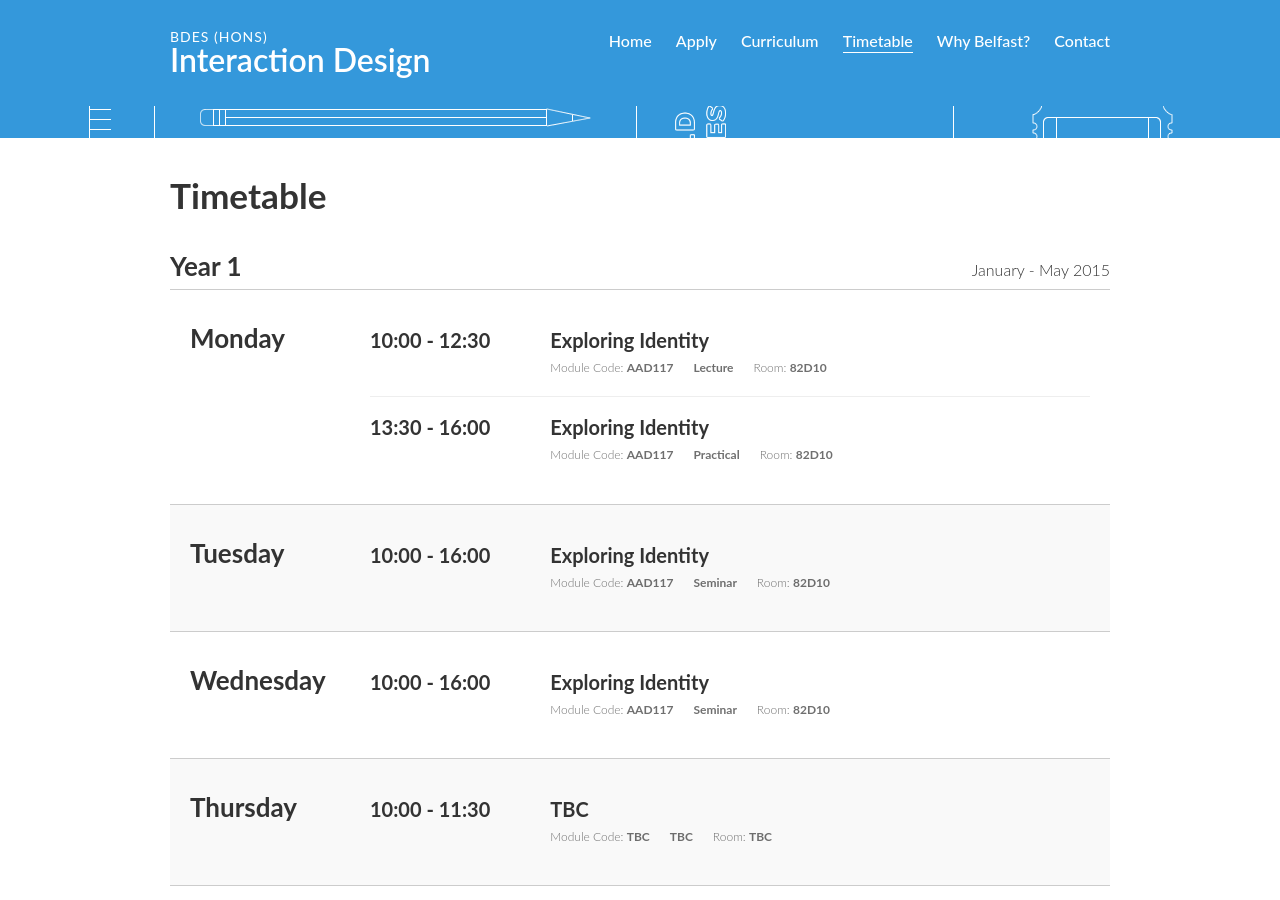
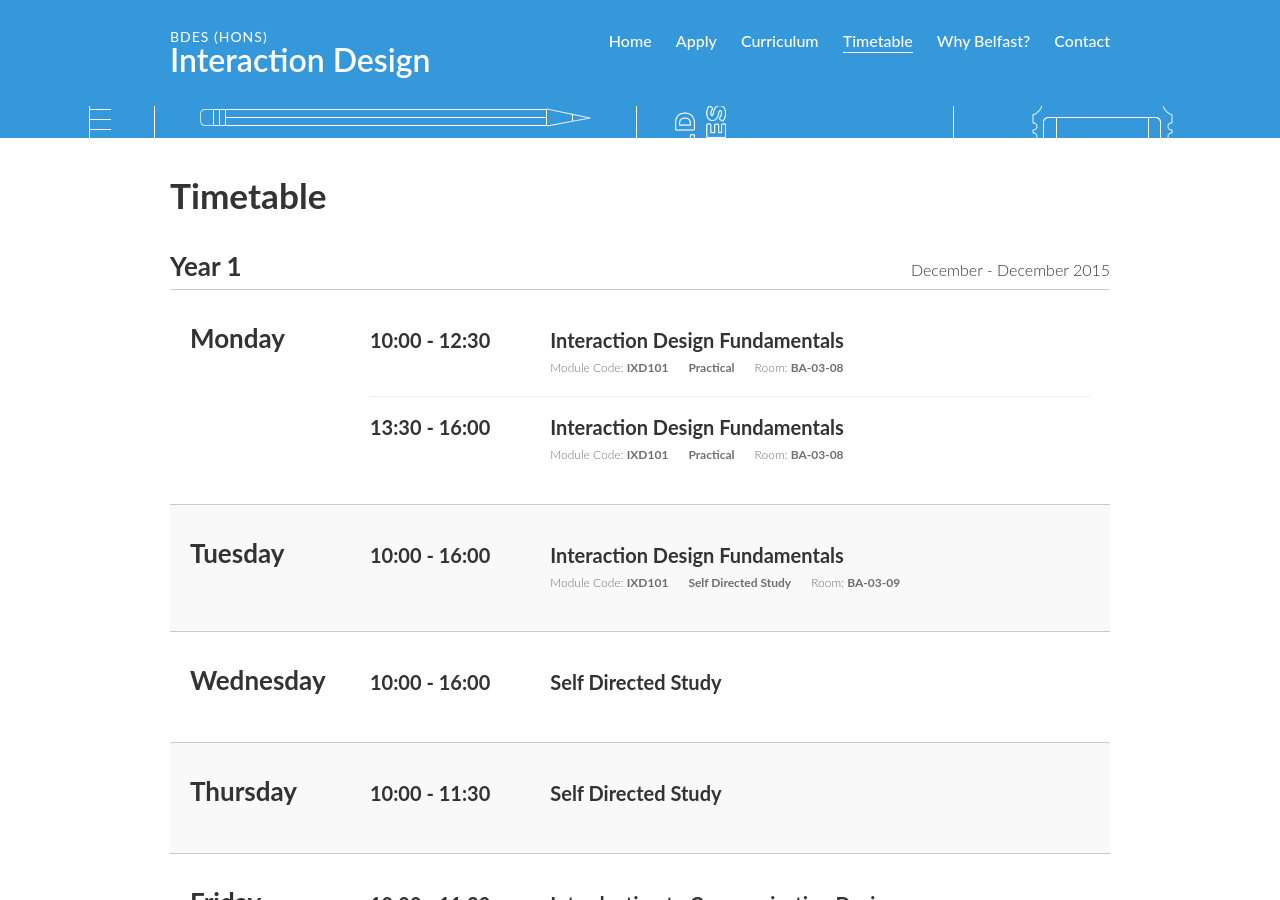
Before and after one commit to ixdbelfast/ixdbelfast.github.io, a Jekyll site: the page built from timetable.html, in a window 1280 px wide and 900 px high, scrolled down 392 px. Built offline with Jekyll 4.4.1, drawn with Linux system fonts in a browser that asks for light colours; some of the changed text lies outside the part shown.

Commit message:
Update timetable

```diff
--- a/timetable.html
+++ b/timetable.html
@@ -8,7 +8,7 @@ permalink: /timetable/
 	<h1>Timetable</h1>
 
 	<h2>Year 1</h2>
-	<p class="date">January - May 2015</p>
+	<p class="date">December - December 2015</p>
 
 	<div class="timetable">
 
@@ -25,11 +25,11 @@ permalink: /timetable/
 				</div>
 
 				<div class="class-details">
-					<h3>Exploring Identity</h3>
+					<h3>Interaction Design Fundamentals</h3>
 					<ul>
-						<li class="module-code">AAD117</li>
-						<li class="session">Lecture</li>
-						<li class="room">82D10</li>
+						<li class="module-code">IXD101</li>
+						<li class="session">Practical</li>
+						<li class="room">BA-03-08</li>
 					</ul>
 				</div>
 
@@ -42,11 +42,11 @@ permalink: /timetable/
 				</div>
 
 				<div class="class-details">
-					<h3>Exploring Identity</h3>
+					<h3>Interaction Design Fundamentals</h3>
 					<ul>
-						<li class="module-code">AAD117</li>
+						<li class="module-code">IXD101</li>
 						<li class="session">Practical</li>
-						<li class="room">82D10</li>
+						<li class="room">BA-03-08</li>
 					</ul>
 				</div>
 
@@ -69,11 +69,11 @@ permalink: /timetable/
 				</div>
 
 				<div class="class-details">
-					<h3>Exploring Identity</h3>
+					<h3>Interaction Design Fundamentals</h3>
 					<ul>
-						<li class="module-code">AAD117</li>
-						<li class="session">Seminar</li>
-						<li class="room">82D10</li>
+						<li class="module-code">IXD101</li>
+						<li class="session">Self Directed Study</li>
+						<li class="room">BA-03-09</li>
 					</ul>
 				</div>
 
@@ -95,12 +95,12 @@ permalink: /timetable/
 				</div>
 
 				<div class="class-details">
-					<h3>Exploring Identity</h3>
-					<ul>
+					<h3>Self Directed Study</h3>
+					<!-- <ul>
 						<li class="module-code">AAD117</li>
 						<li class="session">Seminar</li>
 						<li class="room">82D10</li>
-					</ul>
+					</ul> -->
 				</div>
 
 			</div>
@@ -121,12 +121,12 @@ permalink: /timetable/
 				</div>
 
 				<div class="class-details">
-					<h3>TBC</h3>
-					<ul>
+					<h3>Self Directed Study</h3>
+					<!-- <ul>
 						<li class="module-code">TBC</li>
 						<li class="session">TBC</li>
 						<li class="room">TBC</li>
-					</ul>
+					</ul> -->
 				</div>
 
 			</div>
@@ -147,11 +147,11 @@ permalink: /timetable/
 				</div>
 
 				<div class="class-details">
-					<h3>Imaging and Data Visualisation</h3>
+					<h3>Introduction to Communication Design</h3>
 					<ul>
-						<li class="module-code">AAD118</li>
+						<li class="module-code">IXD102</li>
 						<li class="session">Lecture</li>
-						<li class="room">Conor Lecture Theatre (B Floor)</li>
+						<li class="room">Conor Lecture Theatre</li>
 					</ul>
 				</div>
 
```
